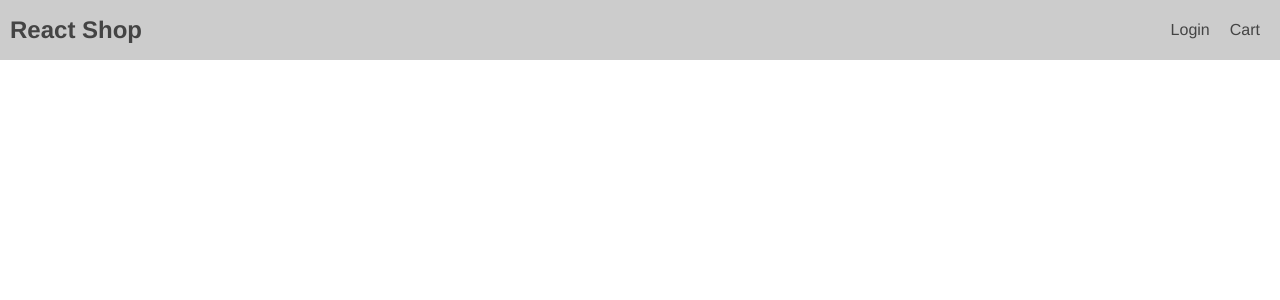
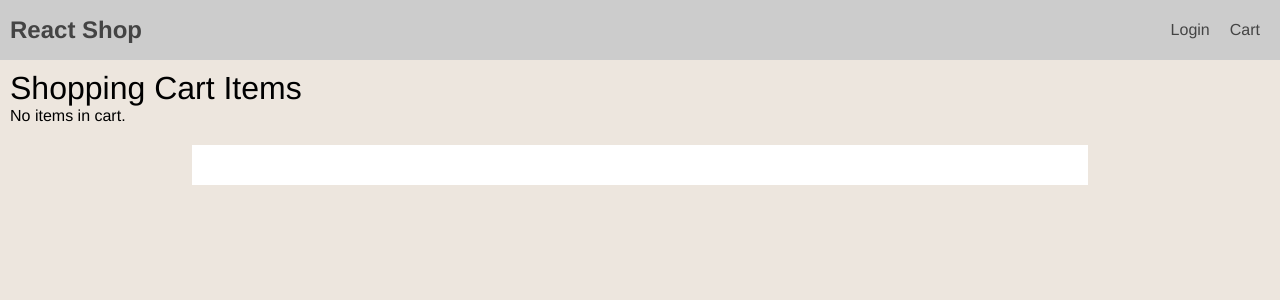
Before and after one commit to dokinqs/cart, a React (Create React App) app: page /cart in a window 1280 px wide. Shown: the top 300 px of the page. Built offline with nearby package versions, Linux system fonts and the light colour scheme.

Commit message:
handle add

```diff
--- a/src/App.js
+++ b/src/App.js
@@ -1,4 +1,4 @@
-import React from 'react';
+import React, { useState } from 'react';
 import { BrowserRouter as Router } from "react-router-dom";
 import Nav from './components/front/Nav/Nav';
 import Paths from "./components/front/Paths/Paths";
@@ -8,12 +8,22 @@ import "./App.css";
 const App = () => {
 
   const { productItems } = data;
+  const [ cartItems, setCartItems ] = useState([]);
+
+  const handleAdd = (prod) => {
+    const addedAlready = cartItems.find((item) => item.id === prod.id);
+    if (addedAlready) {
+      setCartItems(cartItems.map((item) => item.id === prod.id ? { ...addedAlready, quantity: addedAlready.quantity + 1 } : item ));
+    } else {
+      setCartItems([ ...cartItems, { ...prod, quantity : 1 } ]);
+    }
+  }
 
   return (
     <div>
       <Router>
         <Nav />
-        <Paths productItems={productItems} />
+        <Paths prodItems={productItems} cartItems={cartItems} handleAdd={handleAdd}/>
       </Router>
     </div>
   )
--- /dev/null
+++ b/src/components/front/Cart/Cart.css
@@ -0,0 +1,18 @@
+.cart-items {
+  background-color: #ede6de;
+  padding: 10px;
+  height: 100vh;
+}
+.cart-items-header {
+  font-size: 2rem;
+}
+.cart-items-container {
+  margin: 20px auto;
+  background-color: white;
+  width: 70vw;
+  padding: 20px;
+}
+.cart-item-image {
+  width: 100px;
+  height: 100px;
+}
--- /dev/null
+++ b/src/components/front/Cart/Cart.jsx
@@ -0,0 +1,37 @@
+import React from 'react';
+import './Cart.css';
+
+const Cart = ({ cItems }) => {
+  return (
+    <div className='cart-items'>
+      <div className='cart-items-header'>Shopping Cart Items</div>
+
+      {cItems.length === 0 && (
+        <div className='cart-items-empty'>No items in cart.</div>
+      )}
+
+      <div className='cart-items-container'>
+        {cItems.map((item) => (
+          <div className="cart-items-list" key={item.id}>
+            <img
+              className='cart-item-image'
+              src={item.image}
+              alt={item.name}
+            />
+            <div className='cart-item-name'>
+              <p>{item.name}</p>
+            </div>
+            <div className='cart-item-price'>
+              <p>${item.price}</p>
+            </div>
+            <div className='cart-item-quantity'>
+              <p>Quantity: {item.quantity}</p>
+            </div>
+          </div>
+        ))}
+      </div>
+    </div>
+  )
+}
+
+export default Cart;
--- /dev/null
+++ b/src/components/front/Login/Login.jsx
@@ -0,0 +1,10 @@
+import React from 'react';
+import './Login.css';
+
+const Login = () => {
+  return (
+    <div>Login</div>
+  )
+}
+
+export default Login;
--- a/src/components/front/Paths/Paths.jsx
+++ b/src/components/front/Paths/Paths.jsx
@@ -1,14 +1,24 @@
 import React from 'react';
 import Products from "../Products/Products";
+import Login from "../Login/Login";
+import Cart from "../Cart/Cart";
 import { Route, Routes } from "react-router-dom";
 
-const Paths = ({ productItems }) => {
+const Paths = ({ prodItems, cartItems, handleAdd }) => {
   return (
     <div>
       <Routes>
         <Route
           path="/"
-          element={<Products productItems={productItems} />}
+          element={<Products pItems={prodItems} handleAdd={handleAdd}/>}
+        ></Route>
+        <Route
+          path="/login"
+          element={<Login />}
+        ></Route>
+        <Route
+          path="/cart"
+          element={<Cart cItems={cartItems} handleAdd={handleAdd}/>}
         ></Route>
       </Routes>
     </div>
--- a/src/components/front/Products/Products.jsx
+++ b/src/components/front/Products/Products.jsx
@@ -1,11 +1,11 @@
 import React from 'react';
 import './Products.css';
 
-const Products = ({ productItems }) => {
+const Products = ({ pItems, handleAdd }) => {
   return (
     <div className='products'>
 
-      {productItems.map((productItem) => (
+      {pItems.map((productItem) => (
         <div className='card' key={productItem.id}>
           <div>
             <img className="product-img" src={productItem.image} alt={productItem.name} />
@@ -16,6 +16,9 @@ const Products = ({ productItems }) => {
           <div>
             <h4 className='product-price'>${productItem.price}</h4>
           </div>
+          <div>
+            <button className='product-add' onClick={() => handleAdd(productItem)}>Add to Cart</button>
+          </div>
         </div>
       ))}
 
```
Also changed, not shown: src/components/front/Login/Login.css (added).
